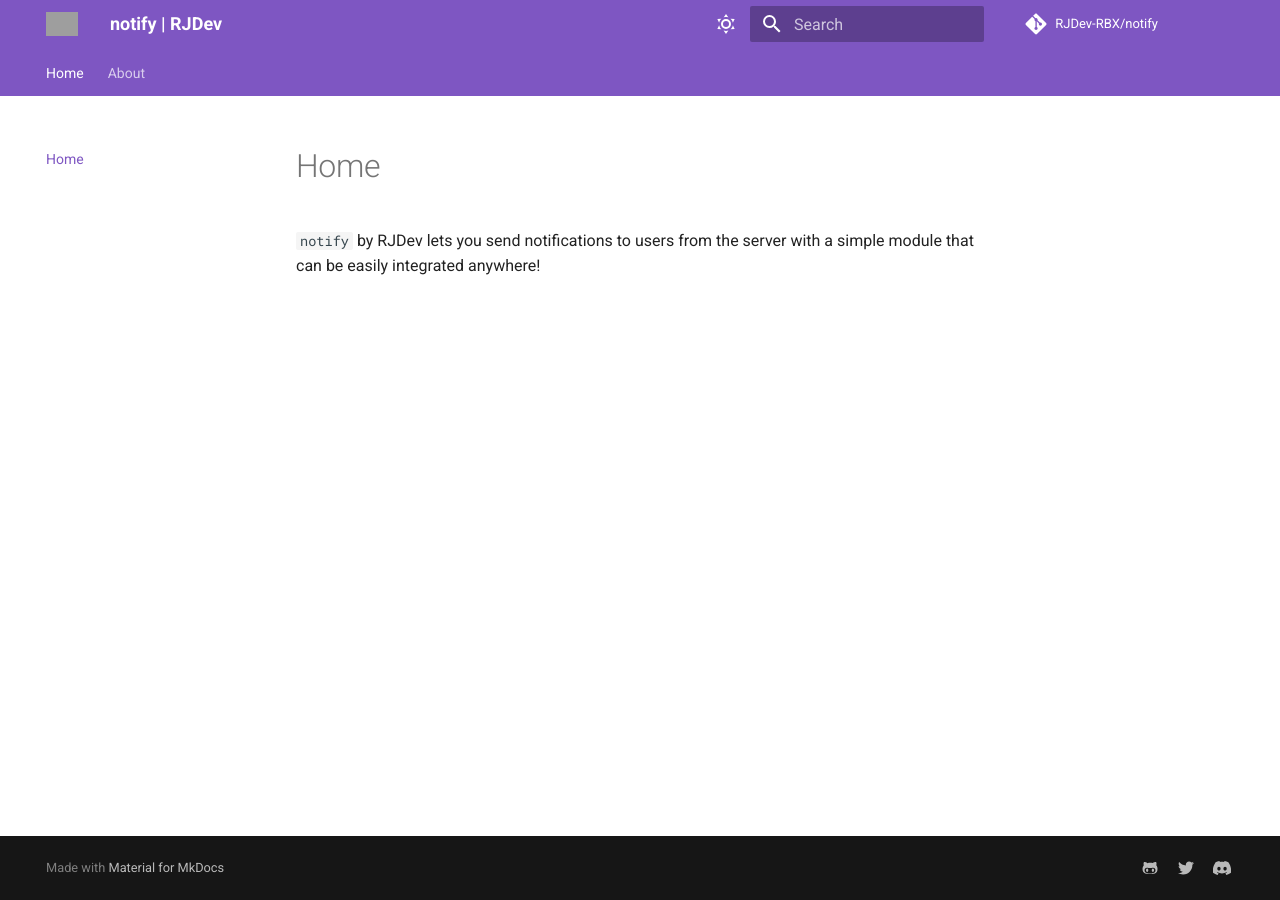
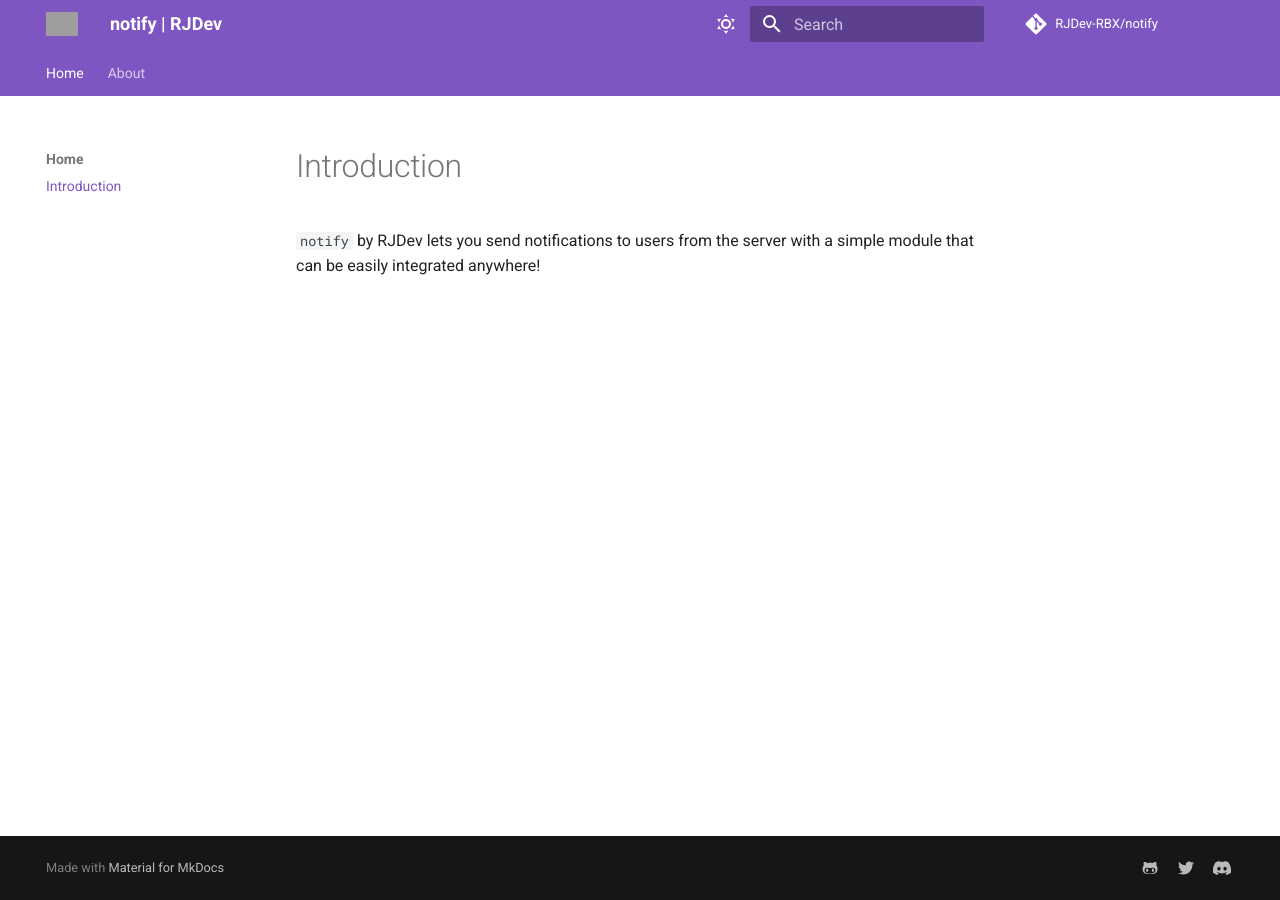
Before and after one commit to RJDev-RBX/notify, an MkDocs documentation site: the page built from docs/index.md, in a window 1280 px wide. Built offline with MkDocs 1.6.1 and Material for MkDocs 9.7.7, drawn with Linux system fonts in a browser that asks for light colours; comment, search, counter and statistics services are not loaded; part of the change alters nothing that is shown; grey boxes are pictures that could not be loaded.

Commit message:
Add MD extensions

```diff
--- a/mkdocs.yml
+++ b/mkdocs.yml
@@ -43,6 +43,15 @@ extra:
     - icon: fontawesome/brands/discord
       link: https://discord.gg/N6scHBn3mh
 
+markdown_extensions:
+  - admonition
+  - codehilite:
+      guess_lang: false
+  - toc:
+      permalink: true
+  - pymdownx.superfences
+
 nav:
-  - Home: index.md
+  - Home:
+    - Introduction: index.md
   - About: about.md
```
